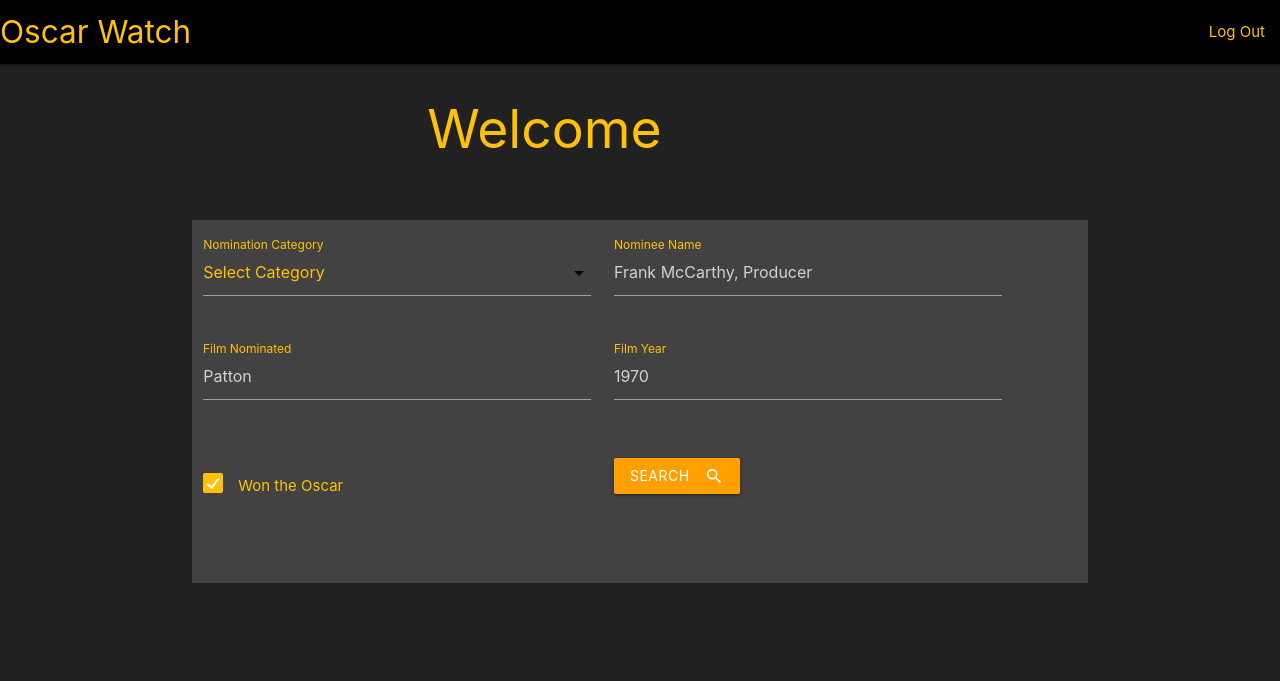
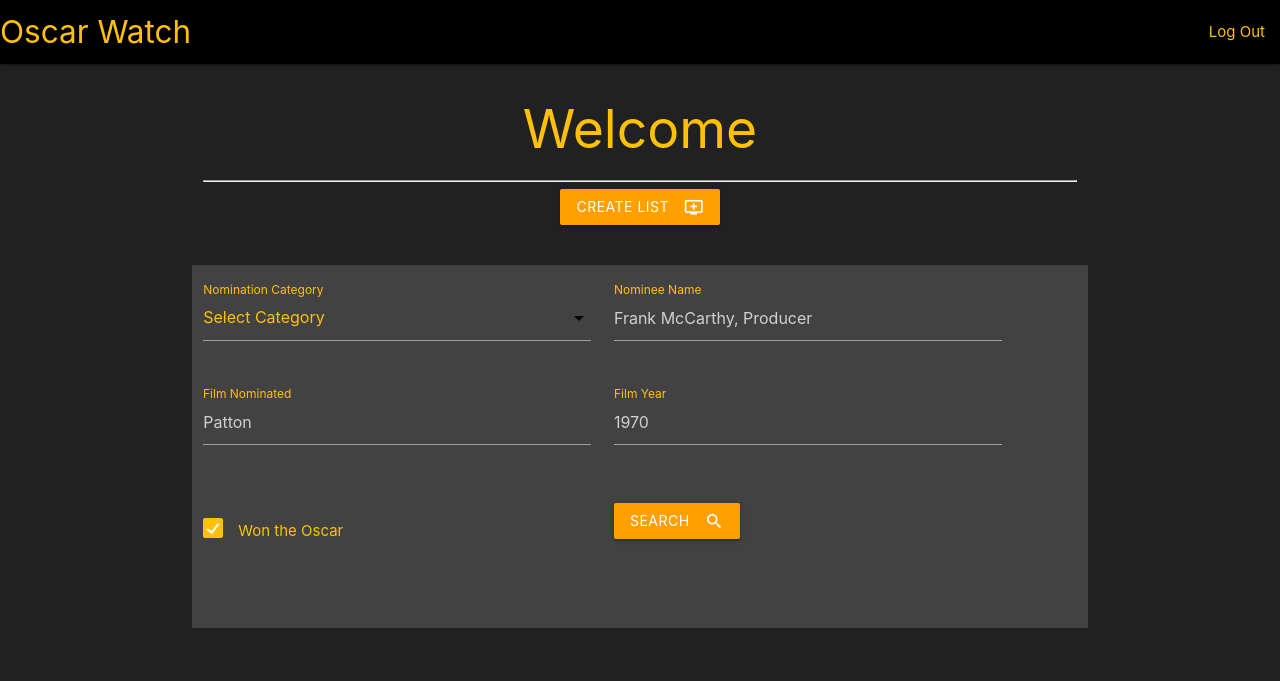
Before and after one commit to Ericcwong/Oscar-Watch, a website: page app/public/members.html in a window 1280 px wide. Drawn offline with nearby package versions, Linux system fonts and the light colour scheme; no server answers.

Commit message:
added create list button

```diff
--- a/app/public/members.html
+++ b/app/public/members.html
@@ -28,10 +28,15 @@
 		</ul>
 		<!-- <a href="#" data-target="slide-out" class="sidenav-trigger amber-text"><i class="material-icons">menu</i></a> -->
 	</header>
-	<div class="container">
+	<div class="container center-align">
 		<div class="row">
-			<div class="col m6 offset-m3">
+			<div class="col s12">
 				<h2>Welcome <span class="member-name"></span></h2>
+				<hr>
+				<button id="createWatchlist" class="btn waves-effect waves-light amber darken-2" type="submit" name="action">
+					Create List
+					<i class="material-icons right">add_to_queue</i>
+				</button>
 			</div>
 		</div>
 
@@ -121,7 +126,7 @@
 		<div class="row movieRow grey darken-3" id="search_results">
 
 		</div>
-	  </div>
+	</div>
 	<script src="https://cdnjs.cloudflare.com/ajax/libs/jquery/3.2.1/jquery.min.js"></script>
 	<script src="https://code.jquery.com/jquery-3.4.1.min.js"
 		integrity="sha256-CSXorXvZcTkaix6Yvo6HppcZGetbYMGWSFlBw8HfCJo=" crossorigin="anonymous"></script>
```
